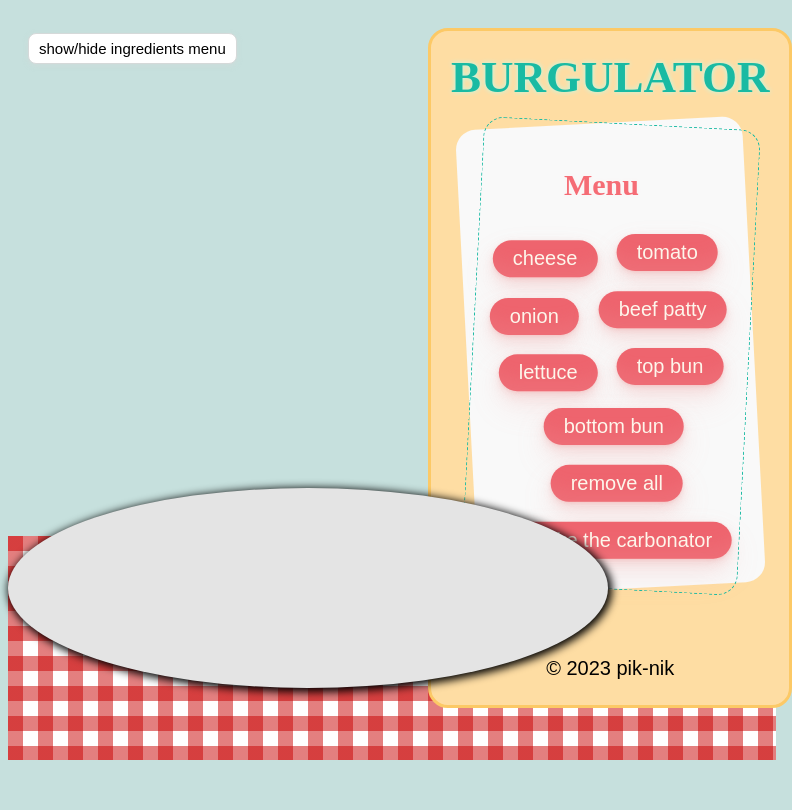
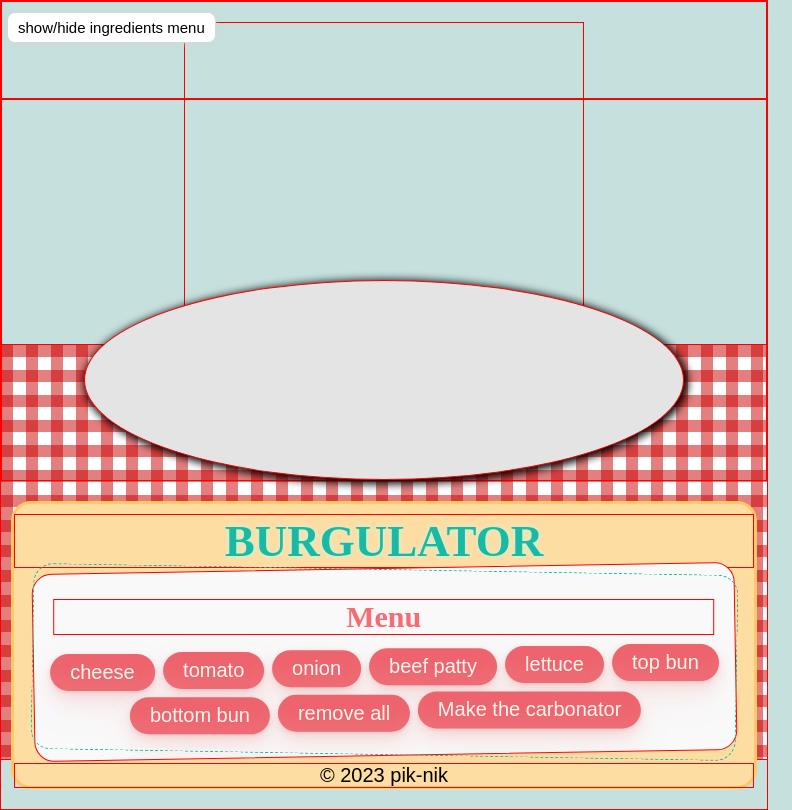
Before and after one commit to pik-nik/react-burgulator, a React (Create React App) app: page / in a window 768 px wide. Shown: the whole page, 792 px wide, since content can reach past the window. Built offline with nearby package versions, Linux system fonts and the light colour scheme; a web font is replaced by a local one.

Commit message:
added media query for tablet

```diff
--- a/src/App.css
+++ b/src/App.css
@@ -2,6 +2,7 @@
 
 body {
     background-color: #c6e0dd;
+    margin: 0px;
 }
 
 .App {
@@ -9,7 +10,7 @@ body {
 }
 
 .App * {
-    /* border: 1px solid red; */
+    border: 1px solid red;
     font-family: "Dongle", sans-serif;
 }
 
@@ -379,7 +380,6 @@ body {
 
 @media (max-width: 414px) {
     .burger-and-menu {
-        display: grid;
         grid-auto-columns: 1fr;
     }
     .burger-on-plate {
@@ -393,12 +393,10 @@ body {
     .plate {
         height: 100px;
         width: 300px;
-        margin: 0 auto;
         box-shadow: 1px 1px 4px 1px #000;
     }
     .burger {
         width: 250px;
-        margin: 20px auto;
         height: 50vh;
     }
     .cheese-label {
@@ -408,7 +406,7 @@ body {
     .menu {
         height: fit-content;
         min-width: fit-content;
-        width: 100%;
+        width: 95%;
         margin: 10px;
         grid-column: 1;
         padding-bottom: 30px;
@@ -430,15 +428,11 @@ body {
     }
     .menu h2 {
         font-size: 20px;
-        text-shadow: 0 0 5px #faf3f4;
         transform: rotate(1deg);
         margin: 2px;
     }
     .menu button {
         padding: 3px 10px;
-        text-align: center;
-        text-decoration: none;
-        font-size: 20px;
         margin: 2px;
         transform: rotate(1deg);
     }
@@ -449,7 +443,73 @@ body {
     }
 
     .table-cloth {
+        height: 55vh;
+        background-image: linear-gradient(
+                90deg,
+                rgba(200, 0, 0, 0.5) 50%,
+                transparent 0
+            ),
+            linear-gradient(rgba(200, 0, 0, 0.5) 50%, transparent 0);
+        background-size: 20px 20px;
+        bottom: 0vh;
+    }
+}
+@media (min-width: 415px) and (max-width: 1180px) {
+    .burger-and-menu {
+        grid-auto-columns: 1fr;
+    }
+    .burger-on-plate {
+        height: 60vh;
+        grid-column: 1;
+    }
+    .toggle-menu-btn {
+        top: 10px;
+        left: 5px;
+    }
+    .burger {
         height: 50vh;
+    }
+    .cheese-label {
+        top: 20%;
+    }
+    .menu {
+        height: fit-content;
+        width: 95%;
+        margin: 20px 10px;
+        grid-column: 1;
+        padding-top: 10px;
+        padding-bottom: 30px;
+    }
+    .menu h1 {
+        margin: 0px;
+    }
+
+    .menu-buttons {
+        width: 95%;
+        transform: rotate(-1deg);
+    }
+    .menu-buttons:before {
+        transform: rotate(2deg);
+        left: -2px;
+        right: -2px;
+    }
+    .menu h2 {
+        transform: rotate(1deg);
+        margin: 10px;
+    }
+    .menu button {
+        text-decoration: none;
+        margin: 4px;
+        transform: rotate(1deg);
+    }
+
+    .copyright {
+        font-size: 20px;
+        bottom: -22px;
+    }
+
+    .table-cloth {
+        height: 52vh;
         width: 100vw;
         background-image: linear-gradient(
                 90deg,
@@ -457,7 +517,7 @@ body {
                 transparent 0
             ),
             linear-gradient(rgba(200, 0, 0, 0.5) 50%, transparent 0);
-        background-size: 20px 20px;
+        background-size: 25px 25px;
         bottom: 5vh;
     }
 }
```
